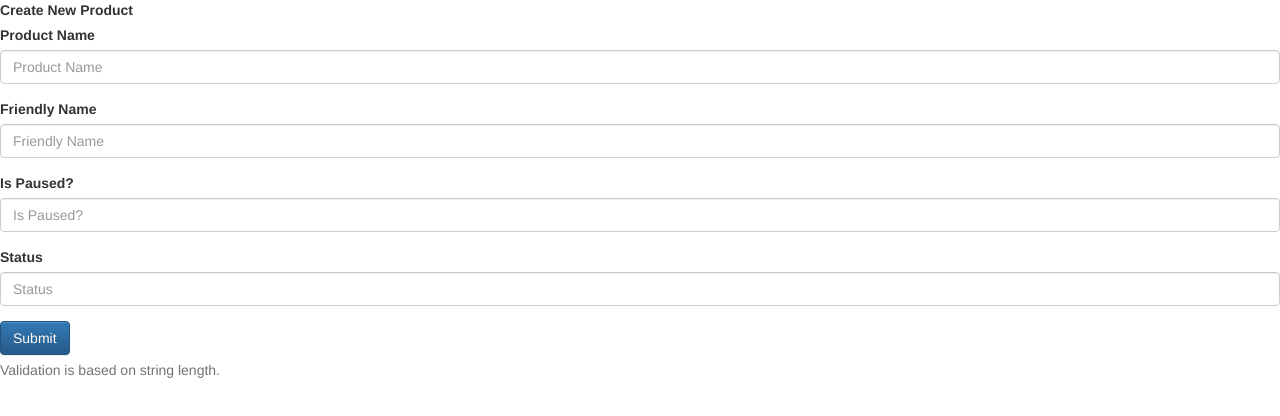
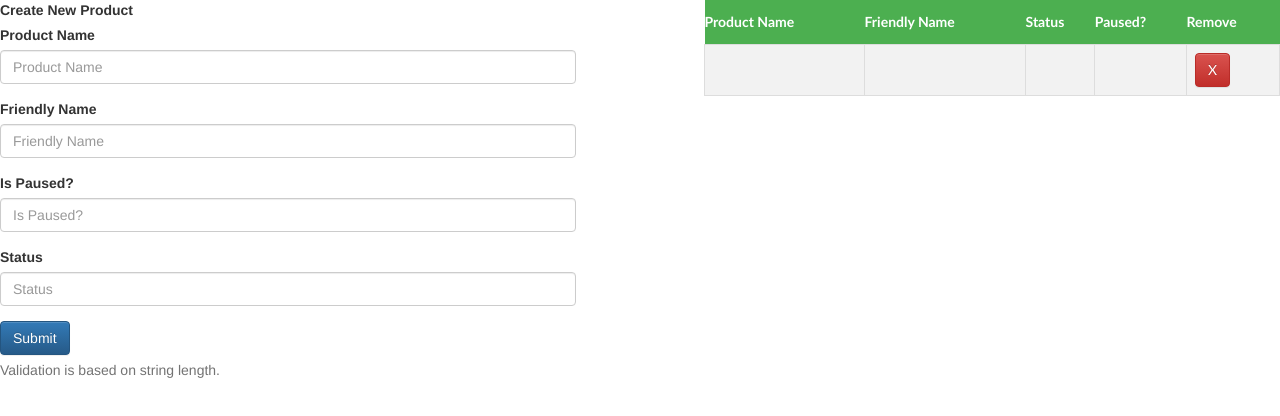
Before and after one commit to tonmanayo/ReactAfrihost, a React (Create React App) app in the folder client/: page / in a window 1280 px wide. Shown: the top 416 px of the page. Built offline with nearby package versions, Linux system fonts and the light colour scheme; no server answers.

Commit message:
got adding working with update state

```diff
--- a/client/src/components/createProduct.js
+++ b/client/src/components/createProduct.js
@@ -0,0 +1,129 @@
+import React, { Component } from 'react';
+import { Button } from 'react-bootstrap'
+import {FormControl, FormGroup, ControlLabel, HelpBlock } from 'react-bootstrap'
+
+function FieldGroup({ id, label, help, ...props }) {
+    return (
+        <FormGroup controlId={id}>
+            <ControlLabel>{label}</ControlLabel>
+            <FormControl {...props}/>
+            {help && <HelpBlock>{help}</HelpBlock>}
+        </FormGroup>
+    );
+}
+
+function checkStatus(response) {
+    if (response.status >= 200 && response.status < 300) {
+        return response
+    } else {
+        let error = new Error(response.statusText);
+        error.response = response;
+        throw error
+    }
+}
+
+function parseJSON(response) {
+    return response.json()
+}
+
+class CreateProductComponent extends Component {
+    constructor(props, context) {
+        super(props, context);
+
+        this.handleTextChanges = this.handleTextChanges.bind(this);
+        this.addProduct = this.addProduct.bind(this);
+        this.state = {
+            uid: '',
+            friendlyName: '',
+            isPaused: '',
+            status: '',
+        };
+    }
+
+    addProduct() {
+        console.log(this.state);
+        fetch('http://localhost:3001/products/add', {
+            method: 'POST',
+            headers: {
+                'Content-Type': 'application/json'
+            },
+            body: JSON.stringify({
+                friendlyName: this.state.friendlyName,
+                isPaused: this.state.isPaused,
+                status: this.state.status,
+                uid: this.state.uid
+
+            })})
+            .then(checkStatus)
+            .then(parseJSON)
+            .then((data) => {
+                console.log('request succeeded with JSON response', data)
+                this.props.getProducts()
+            }).catch(function(error) {
+            console.log('request failed', error)
+        })
+    }
+
+
+
+    handleTextChanges(e) {
+        this.setState({ [e.target.name]: e.target.value });
+    }
+
+    render() {
+        return (
+            <div className="createProduct">
+                <FormGroup
+                    controlId="formBasicText"
+                    //validationState={this.getValidationState()}
+                >
+                    <ControlLabel>Create New Product</ControlLabel>
+                    <form>
+                        <FieldGroup
+                            id="formControlsProductName"
+                            type="text"
+                            label="Product Name"
+                            placeholder="Product Name"
+                            name="uid"
+                            onChange={this.handleTextChanges}
+                        />
+                        <FieldGroup
+                            id="formControlsFriendlyName"
+                            type="text"
+                            label="Friendly Name"
+                            placeholder="Friendly Name"
+                            name="friendlyName"
+                            onChange={this.handleTextChanges}
+                        />
+                        <FieldGroup
+                            id="formControlsIsPaused"
+                            type="text"
+                            label="Is Paused?"
+                            placeholder="Is Paused?"
+                            name="isPaused"
+                            onChange={this.handleTextChanges}
+                        />
+                        <FieldGroup
+                            id="formControlsStatus"
+                            type="text"
+                            label="Status"
+                            placeholder="Status"
+                            name="status"
+                            onChange={this.handleTextChanges}
+                        />
+
+                        <Button onClick={
+                            this.addProduct
+                        } bsStyle="primary"  >Submit</Button>
+
+                    </form>
+                    <FormControl.Feedback />
+                    <HelpBlock>Validation is based on string length.</HelpBlock>
+                </FormGroup>
+            </div>
+
+        );
+    }
+}
+
+export default CreateProductComponent;
--- a/client/src/components/productsPage.js
+++ b/client/src/components/productsPage.js
@@ -1,16 +1,6 @@
 import React, { Component } from 'react';
-import { Button } from 'react-bootstrap'
-import {FormControl, FormGroup, ControlLabel, HelpBlock } from 'react-bootstrap'
-
-function FieldGroup({ id, label, help, ...props }) {
-    return (
-        <FormGroup controlId={id}>
-            <ControlLabel>{label}</ControlLabel>
-            <FormControl {...props}/>
-            {help && <HelpBlock>{help}</HelpBlock>}
-        </FormGroup>
-    );
-}
+import CreateProductComponent from "./createProduct";
+import ShowProductsComponent from "./showProducts";
 
 function checkStatus(response) {
     if (response.status >= 200 && response.status < 300) {
@@ -30,103 +20,36 @@ class ProductsComponent extends Component {
     constructor(props, context) {
         super(props, context);
 
-        this.handleTextChanges = this.handleTextChanges.bind(this);
-        this.addProduct = this.addProduct.bind(this);
         this.state = {
-            uid: '',
-            friendlyName: '',
-            isPaused: '',
-            status: ''
+            products: ["No Products"]
         };
+        this.getProducts = this.getProducts.bind(this);
+        this.getProducts();
     }
 
-    addProduct() {
-        console.log(this.state);
-        fetch('http://localhost:3001/products/add', {
-            method: 'POST',
-            headers: {
-                'Content-Type': 'application/json'
-            },
-            body: JSON.stringify({
-                friendlyName: this.state.friendlyName,
-                isPaused: this.state.isPaused,
-                status: this.state.status,
-                uid: this.state.uid
-
-            })})
+    getProducts() {
+        fetch('http://localhost:3001/products/allPosts')
             .then(checkStatus)
             .then(parseJSON)
             .then((data) => {
-                console.log('request succeeded with JSON response', data)
+                this.setState({products: data["products"]});
+                console.log(this.state.products)
             }).catch(function(error) {
             console.log('request failed', error)
         })
     }
 
-
-    // getValidationState() {
-    //     const length = this.state.password.length;
-    //     if (length > 10) return 'success';
-    //     else if (length > 5) return 'warning';
-    //     else if (length > 0) return 'error';
-    //     return null;
-    // }
-
-
-
-    handleTextChanges(e) {
-        this.setState({ [e.target.name]: e.target.value });
-    }
-
     render() {
         return (
-            <FormGroup
-                controlId="formBasicText"
-                //validationState={this.getValidationState()}
-            >
-                <ControlLabel>Create New Product</ControlLabel>
-                <form>
-                    <FieldGroup
-                        id="formControlsProductName"
-                        type="text"
-                        label="Product Name"
-                        placeholder="Product Name"
-                        name="uid"
-                        onChange={this.handleTextChanges}
-                    />
-                    <FieldGroup
-                        id="formControlsFriendlyName"
-                        type="text"
-                        label="Friendly Name"
-                        placeholder="Friendly Name"
-                        name="friendlyName"
-                        onChange={this.handleTextChanges}
-                    />
-                    <FieldGroup
-                        id="formControlsIsPaused"
-                        type="text"
-                        label="Is Paused?"
-                        placeholder="Is Paused?"
-                        name="isPaused"
-                        onChange={this.handleTextChanges}
-                    />
-                    <FieldGroup
-                        id="formControlsStatus"
-                        type="text"
-                        label="Status"
-                        placeholder="Status"
-                        name="status"
-                        onChange={this.handleTextChanges}
-                    />
+            <div className="productsPage" style={{width: '100%'}}>
+                <div style={{width: '45%', float: 'left'}}>
+                    <CreateProductComponent getProducts={this.getProducts}/>
+                </div>
+                <div style={{width: '45%', float: 'right'}}>
+                    <ShowProductsComponent products={this.state.products}/>
+                </div>
+            </div>
 
-                    <Button onClick={
-                        this.addProduct
-                    } bsStyle="primary"  >Submit</Button>
-
-                </form>
-                <FormControl.Feedback />
-                <HelpBlock>Validation is based on string length.</HelpBlock>
-            </FormGroup>
 
         );
     }
--- a/client/src/components/showProducts.js
+++ b/client/src/components/showProducts.js
@@ -0,0 +1,56 @@
+import React, { Component } from 'react';
+import { Button } from 'react-bootstrap';
+import './../table.css';
+
+
+class ShowProductsComponent extends Component {
+    constructor(props, context) {
+        super(props, context);
+    }
+
+    removeProduct() {
+
+    }
+
+    render() {
+        return (
+            <div className="productList">
+                <table className="customers">
+                    <tbody>
+                        <tr>
+                            <th>Product Name</th>
+                            <th>Friendly Name</th>
+                            <th>Status</th>
+                            <th>Paused?</th>
+                            <th>Remove</th>
+                        </tr>
+                    {
+
+                        this.props.products.map((item, i) => {
+                            if (!item.isPaused && this.props.products.length > 1) {
+                                item.isPaused = "true"
+                            } else if (this.props.products.length > 1) {
+                                item.isPaused = "false"
+                            }
+
+                        return (
+                            <tr key={i}>
+                                <td>{item.uid}</td>
+                                <td>{item.friendlyName}</td>
+                                <td>{item.status}</td>
+                                <td>{item.isPaused}</td>
+                                <td><Button onClick={
+                                    this.removeProduct
+                                } bsStyle="danger"  >X</Button></td>
+                            </tr>
+                        )
+                    })
+                    }
+                    </tbody>
+                </table>
+            </div>
+        );
+    }
+}
+
+export default ShowProductsComponent;
--- /dev/null
+++ b/client/src/table.css
@@ -0,0 +1,22 @@
+.customers {
+    font-family: "Trebuchet MS", Arial, Helvetica, sans-serif;
+    border-collapse: collapse;
+    width: 100%;
+}
+
+.customers td, #customers th {
+    border: 1px solid #ddd;
+    padding: 8px;
+}
+
+.customers tr:nth-child(even){background-color: #f2f2f2;}
+
+.customers tr:hover {background-color: #ddd;}
+
+.customers th {
+    padding-top: 12px;
+    padding-bottom: 12px;
+    text-align: left;
+    background-color: #4CAF50;
+    color: white;
+}
```
